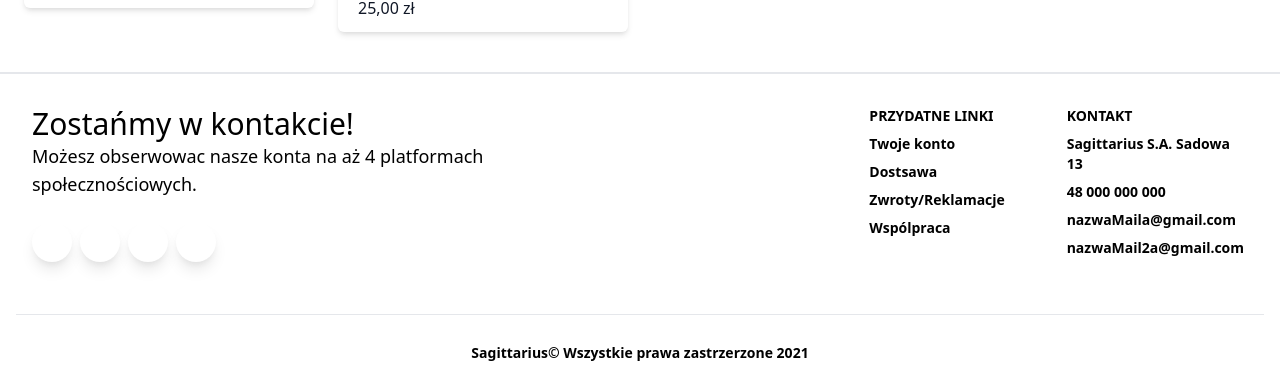
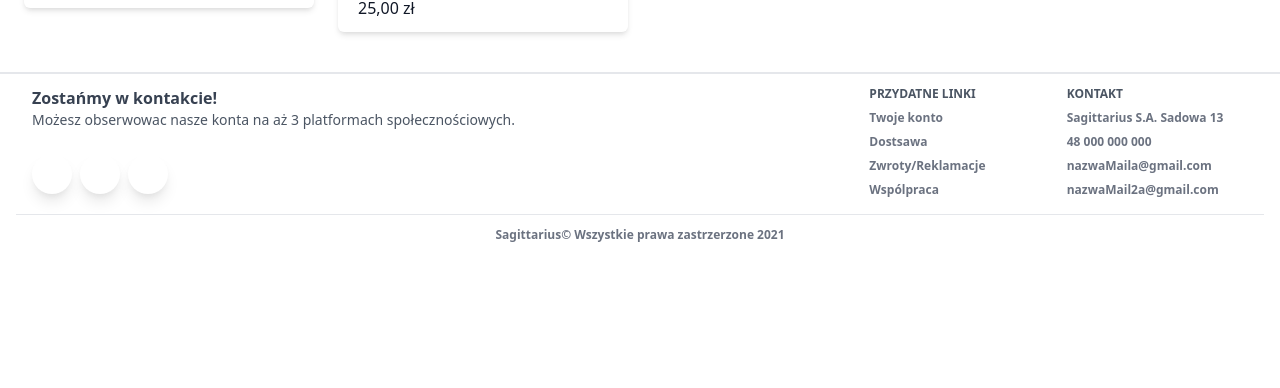
Before and after one commit to Lorn-Hukka/IO, a Next.js app: page / in a window 1280 px wide. Shown: the part 1198-1586 px from the top of the page. After the commit the page ends 1453 px from the top, so only its background shows below. Built offline with nearby package versions, Linux system fonts and the light colour scheme.

Commit message:
Stylizacja stopki

```diff
--- a/components/Footer.js
+++ b/components/Footer.js
@@ -1,66 +1,65 @@
 const Footer = () => {
     return (
         <>
-<footer className="relative bg-blueGray-200 pt-8 pb-6">
+<footer className="relative bg-blueGray-200 pt-3 pb-2">
   <div className="container mx-auto px-4">
     <div className="flex flex-wrap text-left lg:text-left">
       <div className="w-full lg:w-6/12 px-4">
-        <h4 className="text-3xl fonat-semibold text-blueGray-700">Zostańmy w kontakcie!</h4>
-        <h5 className="text-lg mt-0 mb-2 text-blueGray-600">
-          Możesz obserwowac nasze konta na aż 4 platformach społecznościowych.
+        <h4 className="text-base font-semibold text-gray-700">Zostańmy w kontakcie!</h4>
+        <h5 className="text-sm mt-0 mb-2 text-gray-600">
+          Możesz obserwowac nasze konta na aż 3 platformach społecznościowych.
         </h5>
         <div className="mt-6 lg:mb-0 mb-6">
-          <button className="bg-white text-lightBlue-400 shadow-lg font-normal h-10 w-10 items-center justify-center align-center rounded-full outline-none focus:outline-none mr-2" type="button">
-            <i className="fab fa-twitter"></i></button><button className="bg-white text-lightBlue-600 shadow-lg font-normal h-10 w-10 items-center justify-center align-center rounded-full outline-none focus:outline-none mr-2" type="button">
-            <i className="fab fa-facebook-square"></i></button><button className="bg-white text-pink-400 shadow-lg font-normal h-10 w-10 items-center justify-center align-center rounded-full outline-none focus:outline-none mr-2" type="button">
-            <i className="fab fa-dribbble"></i></button><button className="bg-white text-blueGray-800 shadow-lg font-normal h-10 w-10 items-center justify-center align-center rounded-full outline-none focus:outline-none mr-2" type="button">
+          <button className="bg-white text-blue-400 shadow-lg font-normal h-10 w-10 items-center justify-center align-center rounded-full outline-none focus:outline-none mr-2" type="button">
+            <i className="fab fa-twitter"></i></button><button className="bg-white text-blue-600 shadow-lg font-normal h-10 w-10 items-center justify-center align-center rounded-full outline-none focus:outline-none mr-2" type="button">
+            <i className="fab fa-facebook-square"></i></button><button className="bg-white text-gray-800 shadow-lg font-normal h-10 w-10 items-center justify-center align-center rounded-full outline-none focus:outline-none mr-2" type="button">
             <i className="fab fa-github"></i>
           </button>
         </div>
       </div>
       <div className="w-full lg:w-6/12 px-4">
-        <div className="flex flex-wrap items-top mb-6">
+        <div className="flex flex-wrap items-top">
           <div className="w-full lg:w-4/12 px-4 ml-auto">
-            <span className="block uppercase text-blueGray-500 text-sm font-semibold mb-2">Przydatne linki</span>
+            <span className="block uppercase text-gray-600 text-xs font-semibold mb-2">Przydatne linki</span>
             <ul className="list-unstyled">
               <li>
-                <a className="text-blueGray-600 hover:text-blueGray-800 font-semibold block pb-2 text-sm" href="#">Twoje konto</a>
+                <a className="text-gray-500 hover:text-gray-800 font-semibold block pb-2 text-xs" href="#">Twoje konto</a>
               </li>
               <li>
-                <a className="text-blueGray-600 hover:text-blueGray-800 font-semibold block pb-2 text-sm" href="#">Dostsawa</a>
+                <a className="text-gray-500 hover:text-gray-800 font-semibold block pb-2 text-xs" href="#">Dostsawa</a>
               </li>
               <li>
-                <a className="text-blueGray-600 hover:text-blueGray-800 font-semibold block pb-2 text-sm" href="#">Zwroty/Reklamacje</a>
+                <a className="text-gray-500 hover:text-gray-800 font-semibold block pb-2 text-xs" href="#">Zwroty/Reklamacje</a>
               </li>
               <li>
-                <a className="text-blueGray-600 hover:text-blueGray-800 font-semibold block pb-2 text-sm" href="#">Wspólpraca</a>
+                <a className="text-gray-500 hover:text-gray-800 font-semibold block pb-2 text-xs" href="#">Wspólpraca</a>
               </li>
             </ul>
           </div>
           <div className="w-full lg:w-4/12 px-4">
-            <span className="block uppercase text-blueGray-500 text-sm font-semibold mb-2">Kontakt</span>
+            <span className="block uppercase text-gray-600 text-xs font-semibold mb-2 mt-3 lg:mt-0">Kontakt</span>
             <ul className="list-unstyled">
               <li>
-                <a className="text-blueGray-600 hover:text-blueGray-800 font-semibold block pb-2 text-sm" href="#">Sagittarius S.A. Sadowa 13</a>
+                <a className="text-gray-500 hover:text-gray-800 font-semibold block pb-2 text-xs" href="#">Sagittarius S.A. Sadowa 13</a>
               </li>
               <li>
-                <a className="text-blueGray-600 hover:text-blueGray-800 font-semibold block pb-2 text-sm" href="#">48 000 000 000</a>
+                <a className="text-gray-500 hover:text-gray-800 font-semibold block pb-2 text-xs" href="#">48 000 000 000</a>
               </li>
               <li>
-                <a className="text-blueGray-600 hover:text-blueGray-800 font-semibold block pb-2 text-sm" href="#">nazwaMaila@gmail.com</a>
+                <a className="text-gray-500 hover:text-gray-800 font-semibold block pb-2 text-xs" href="#">nazwaMaila@gmail.com</a>
               </li>
               <li>
-                <a className="text-blueGray-600 hover:text-blueGray-800 font-semibold block pb-2 text-sm" href="#">nazwaMail2a@gmail.com</a>
+                <a className="text-gray-500 hover:text-gray-800 font-semibold block pb-2 text-xs" href="#">nazwaMail2a@gmail.com</a>
               </li>
             </ul>
           </div>
         </div>
       </div>
     </div>
-    <hr className="my-6 border-blueGray-300"/>
+    <hr className="my-2 border-blueGray-300"/>
     <div className="flex flex-wrap items-center md:justify-between justify-center">
       <div className="w-full md:w-4/12 px-4 mx-auto text-center">
-        <div className="text-sm text-blueGray-500 font-semibold py-1">
+        <div className="text-xs text-gray-500 font-semibold py-1">
           Sagittarius© Wszystkie prawa zastrzerzone  <span id="get-current-year">2021</span>
         </div>
       </div>
--- a/components/Layout.js
+++ b/components/Layout.js
@@ -18,6 +18,7 @@ const Layout = ({ children }) => {
                             Planszówki, kostki, podręczniki do RPGów i wiele więcej.
                 ' />
                 <title>Sagittarius - Twój sklep hobbystyczny.</title>
+                <script src="https://kit.fontawesome.com/1585bf7ccb.js" crossorigin="anonymous"></script>
             </Head>
             <div className="flex flex-col min-h-screen overflow-hidden">
                 { <Header /> }
--- a/components/products/SaleProductCard.js
+++ b/components/products/SaleProductCard.js
@@ -10,6 +10,9 @@ const SaleProductCard = ({ product }) => {
             <div className="flex items-end justify-end h-56 w-full bg-cover" style={{ backgroundImage: "url(" + product.thumbnail + ")" }}>
               <button className="p-2 rounded-full bg-red-600 text-white mx-5 -mb-4 hover:bg-red-500 focus:outline-none focus:bg-red-500">
                 <SearchIcon className="h-5 w-5" aria-hidden="true" />
+                {/* <svg className="h-5 w-5" fill="none" stroke-linecap="round" stroke-linejoin="round" stroke-width="2" viewBox="0 0 24 24" stroke="currentColor">
+                <path d="M3 3h2l.4 2M7 13h10l4-8H5.4M7 13L5.4 5M7 13l-2.293 2.293c-.63.63-.184 1.707.707 1.707H17m0 0a2 2 0 100 4 2 2 0 000-4zm-8 2a2 2 0 11-4 0 2 2 0 014 0z"></path>
+              </svg> */}
               </button>
             </div>
             <div className="px-5 py-3">
```
